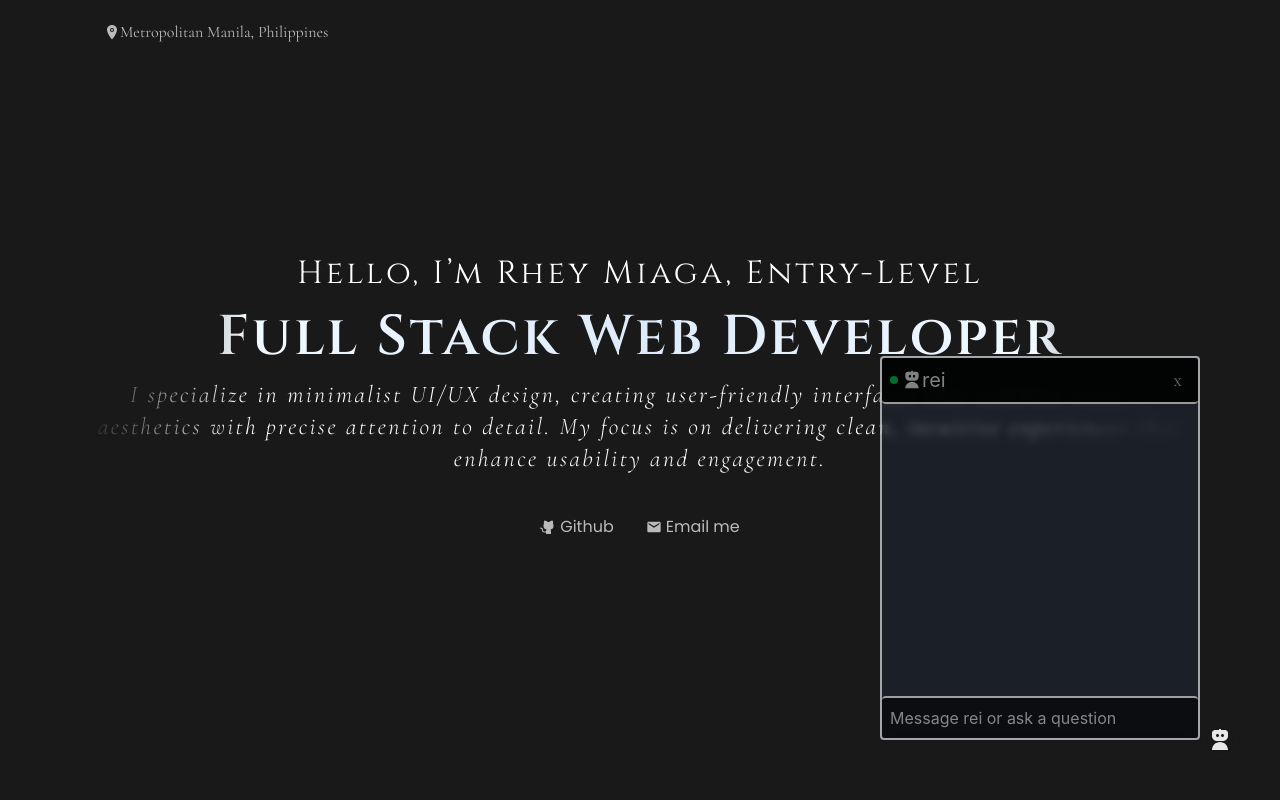
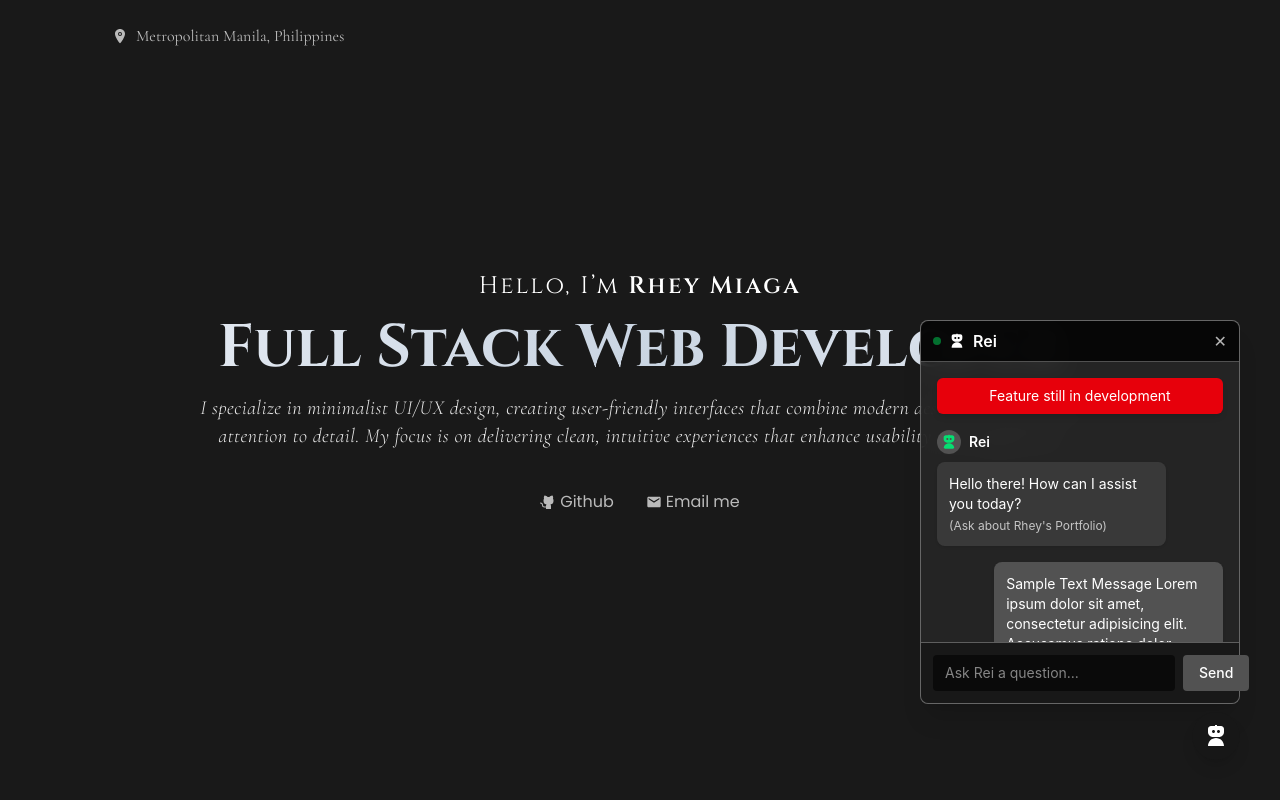
Before and after one commit to rheymiaga/Portfolio, a React (Vite) app in the folder frontend/: page / in a window 1280 px wide. Both pictures are taken after a click on the button 1220 px from the left and 740 px from the top of the page. Shown: the top 800 px of the page. Built offline with nearby package versions, Linux system fonts and the light colour scheme.

Commit message:
chatbot placeholder style

```diff
--- a/frontend/src/components/chatbot/ReiBot.tsx
+++ b/frontend/src/components/chatbot/ReiBot.tsx
@@ -1,39 +1,82 @@
-
 import { useState } from "react";
 import { RiRobot3Fill } from "react-icons/ri";
 
 export const ReiBot = () => {
-    const [openChat, setOpenChat] = useState(false)
+    const [openChat, setOpenChat] = useState(false);
+
     return (
         <>
-            <div className=" fixed bottom-10 right-10 rounded z-50">
-                <div className="items-center relative backdrop-blur-xl rounded-lg">
-                    <span className={`w-2 h-2 bg-green-500 ${openChat ? 'opacity-0' : 'opacity-100 animate-pulse'} transition-all duration-500 ease-in-out  rounded-full absolute`}></span>
-                    <button onClick={() => setOpenChat(!openChat)} className="flex p-2 cinzel font-semibold">
-                        <RiRobot3Fill className="flex shrink-0 text-white text-2xl hover:scale-105 opacity-90 hover:opacity-100 transform transition-all duration-300 ease-in-out" />
-                    </button>
-                </div>
+
+            <div className="fixed bottom-10 right-10 z-50">
+                <button
+                    onClick={() => setOpenChat(!openChat)}
+                    className="relative flex items-center justify-center p-3 rounded-full bg-neutral-900 shadow-lg hover:scale-105 transition-transform duration-300 ease-in-out"
+                >
+                    <RiRobot3Fill className="text-white text-2xl" />
+                    <span
+                        className={`absolute top-1 right-1 w-2 h-2 bg-green-500 rounded-full transition-opacity duration-500 ${openChat ? "opacity-0" : "opacity-100 animate-pulse"
+                            }`}
+                    ></span>
+                </button>
             </div>
+
             {openChat && (
-                <div className="fixed bottom-22 right-1/2 translate-x-1/2 sm:translate-0 sm:right-20 sm:bottom-15 bg-gray-800/50 flex flex-col justify-between backdrop-blur-xs rounded border-2 border-white/60 w-80 h-96 z-10">
-                    <header className=" px-2 bg-black/90 rounded border-b-2  border-white/60 text-white/50 text-xl flex items-center justify-between gap-1">
-                        <span className="flex items-center gap-1">
+                <div className="fixed bottom-24 right-10 bg-neutral-800/90 backdrop-blur-md border border-white/30 rounded-lg shadow-xl w-80 h-96 flex flex-col z-40">
+                    <header className="flex items-center justify-between px-3 py-2 bg-black/80 border-b border-white/30 rounded-t-lg">
+                        <div className="flex items-center gap-2 text-white">
                             <span className="w-2 h-2 bg-green-500 animate-pulse rounded-full"></span>
-                            <div className=" flex items-center">
-                                <RiRobot3Fill />
-                                <p>rei </p>
-                            </div>
-                        </span>
-                        <button onClick={() => setOpenChat(false)} className="p-2 cormorant opacity-80 hover:opacity-100 hover:scale-105">x</button>
+                            <RiRobot3Fill />
+                            <p className="font-semibold">Rei</p>
+                        </div>
+                        <button
+                            onClick={() => setOpenChat(false)}
+                            className="text-white opacity-70 hover:opacity-100 hover:scale-110 transition-transform"
+                        >
+                            ✕
+                        </button>
                     </header>
 
-                    <div>
+                    <div className="flex-1 p-4 space-y-4 overflow-y-auto text-white text-sm font-poppins">
 
+                        <div className="text-center bg-red-600 text-white py-2 rounded-md shadow-md">
+                            Feature still in development
+                        </div>
+
+                        {/* Bot Message */}
+                        <div className="flex flex-col gap-2">
+                            <div className="flex items-center gap-2">
+                                <RiRobot3Fill className="flex shrink-0 text-2xl p-1 rounded-full bg-neutral-600 text-green-400" />
+                                <p className="font-semibold">Rei</p>
+                            </div>
+                            <div className="bg-neutral-700/80 rounded-lg p-3 max-w-[80%] text-left shadow-sm">
+                                Hello there! How can I assist you today?
+                                <span className="block opacity-70 mt-1 text-xs">
+                                    (Ask about Rhey's Portfolio)
+                                </span>
+                            </div>
+                        </div>
+
+                        {/* User Message */}
+                        <div className="flex justify-end">
+                            <div className="bg-neutral-600 rounded-lg p-3 max-w-[80%] shadow-sm">
+                                Sample Text Message Lorem ipsum dolor sit amet, consectetur adipisicing elit. Accusamus ratione dolor ipsum culpa architecto blanditiis alias fugiat nihil, corporis earum aliquid, corrupti eos voluptate distinctio! Consequuntur, nisi. Officia, esse culpa?
+                            </div>
+                        </div>
                     </div>
 
-                    <input type="text" className="min-h-10 bg-black/60 rounded w-full border-t-2 border-white/60 text-white p-2" placeholder="Message rei or ask a question" />
+
+                    <div className="flex items-center gap-2 p-3 border-t border-white/30 bg-neutral-900/80 rounded-b-lg">
+                        <input
+                            type="text"
+                            className="flex-1 px-3 py-2 rounded bg-black/60 text-white text-sm placeholder-white/50 focus:outline-none focus:ring-1 focus:ring-neutral-500 transition"
+                            placeholder="Ask Rei a question..."
+                        />
+                        <button className="px-4 py-2 rounded bg-neutral-600 text-white text-sm font-medium hover:bg-neutral-500 transition">
+                            Send
+                        </button>
+                    </div>
                 </div>
             )}
         </>
-    )
-}
+    );
+};
--- a/frontend/src/components/sections/Hero/HeroSection.tsx
+++ b/frontend/src/components/sections/Hero/HeroSection.tsx
@@ -3,24 +3,21 @@ import { IoLocation } from "react-icons/io5";
 import { SocialLinks } from "../../ui/SocialLinks";
 import { heroVariants } from '../../../animations/Variants';
 
-
-
 export const HeroSection = () => {
-
-
     return (
-        <motion.div
+        <motion.section
             initial={{ opacity: 0, y: -40 }}
             whileInView={{ opacity: 1, y: 0 }}
             transition={{ duration: 0.7, ease: "easeOut" }}
             viewport={{ once: false }}
-            className="relative min-h-screen flex items-center justify-center flex-col text-white px-3">
-
-            <div
-                className="absolute text-base top-5 left-5 sm:left-10 opacity-70 flex shrink-0 items-center cormorant">
-                <IoLocation className="flex shrink-0" />
+            className="relative min-h-screen flex items-center justify-center flex-col text-white px-6"
+        >
+            {/* Location */}
+            <div className="absolute top-6 left-6 sm:left-12 flex items-center gap-2 text-sm sm:text-base opacity-70 cormorant">
+                <IoLocation className="shrink-0" />
                 <p>Metropolitan Manila, Philippines</p>
             </div>
+
             <motion.div
                 variants={heroVariants}
                 initial="hidden"
@@ -28,24 +25,21 @@ export const HeroSection = () => {
                 exit="exit"
                 viewport={{ once: false, amount: 0.2 }}
                 transition={{ duration: 0.6, ease: "easeOut", delay: 0.1 }}
-                className="space-y-4 mask-shadow">
-                <div className="cinzel p-2">
-                    <p className=" tracking-widest text-center brightness-110 text-2xl sm:text-[32px] transition-all duration-300 ease-in-out">
-                        Hello, I’m Rhey Miaga, Entry-Level
+                className="space-y-6 text-center max-w-4xl"
+            >
+                <div className="cinzel space-y-4">
+                    <p className="tracking-widest text-lg sm:text-2xl brightness-110">
+                        Hello, I’m <span className="font-semibold">Rhey Miaga</span>
                     </p>
-                    <p className="text-[32px] text-center tracking-wider lg:text-[56px] transition-all duration-300 ease-in-out brightness-110
-                    font-semibold bg-linear-to-r bg-clip-text text-transparent from-slate-200 via-slate-300 to-slate-200">
+                    <h1 className="text-3xl sm:text-4xl lg:text-6xl font-bold bg-linear-to-r from-slate-200 via-slate-300 to-slate-200 bg-clip-text text-transparent">
                         Full Stack Web Developer
-                    </p>
-                    <p className="text-center brightness-110 cormorant italic
-                    transition-all duration-300 ease-in-out tracking-widest text-base sm:text-2xl font-extralight">
-                        I specialize in minimalist UI/UX design, creating user‑friendly interfaces that combine modern aesthetics with
-                        precise attention to detail. My focus is on delivering clean, intuitive experiences that enhance usability and engagement.
+                    </h1>
+                    <p className="cormorant italic text-sm sm:text-lg lg:text-xl font-light tracking-wide opacity-90">
+                        I specialize in minimalist UI/UX design, creating user‑friendly interfaces that combine modern aesthetics with precise attention to detail. My focus is on delivering clean, intuitive experiences that enhance usability and engagement.
                     </p>
                 </div>
                 <SocialLinks />
             </motion.div>
-
-        </motion.div >
+        </motion.section>
     )
 }
--- a/frontend/src/components/sections/Projects/ProjectsSection.tsx
+++ b/frontend/src/components/sections/Projects/ProjectsSection.tsx
@@ -5,9 +5,6 @@ import { AnimatePresence } from "framer-motion";
 export const ProjectsSection = () => {
     return (
         <section className="min-h-screen px-3 py-16 space-y-8">
-            <h1 className="text-transparent text-2xl md:text-[32px] font-bold bg-linear-to-r from-slate-400 via-slate-200 to-slate-300 brightness-110 bg-clip-text cinzel">
-                Projects
-            </h1>
             <div className="grid grid-cols-1 lg:grid-cols-2 gap-8">
                 <AnimatePresence>
                     {allProjects.map((project) => (
```
